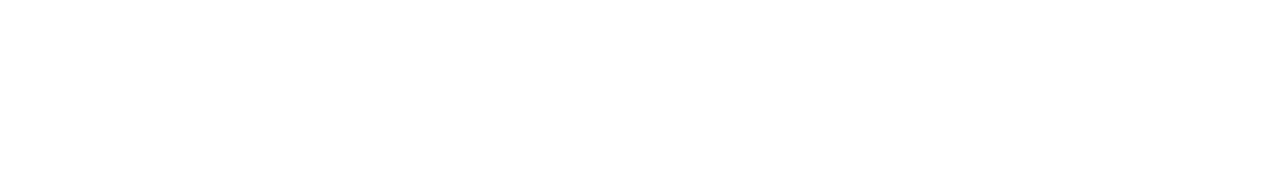
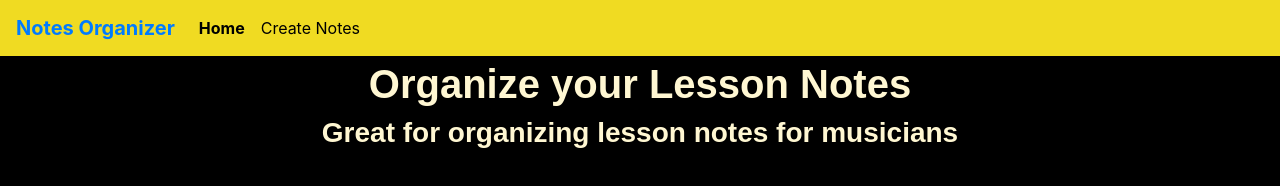
Before and after one commit to Justin135/NoteOrganizer, a plain HTML site: page index.html in a window 1280 px wide. Drawn offline with nearby package versions, Linux system fonts and the light colour scheme.

Commit message:
Added some basic elements.

```diff
--- /dev/null
+++ b/css/style.css
@@ -0,0 +1,46 @@
+body {
+    padding-top: 60px;
+    background-color: black;
+}
+
+@media screen and (max-width: 768px) {
+    body {
+        padding-top: 65px;
+    }
+}
+
+.navbar-brand {
+    font-weight: bold;
+}
+
+.navcustom {
+    background-color: #f0db22;
+    color: #fff7d2;
+}
+
+.inactive {
+    color: black !important;
+}
+
+.inactive:hover {
+    color: gray;
+}
+
+.active {
+    color: black !important;
+    font-weight: bolder;
+}
+
+h1 {
+    text-align: center;
+    font-family: Arial, Helvetica, sans-serif;
+    font-weight: bold;
+    color: #fff7d2;
+}
+
+h3 {
+    text-align: center;
+    font-family: Arial, Helvetica, sans-serif;
+    font-weight: bold;
+    color: #fff7d2;
+}
--- a/index.html
+++ b/index.html
@@ -7,12 +7,34 @@
     <title>Notes Organizer</title>
 
     <link rel="stylesheet" href="https://stackpath.bootstrapcdn.com/bootstrap/4.3.1/css/bootstrap.min.css" integrity="sha384-ggOyR0iXCbMQv3Xipma34MD+dH/1fQ784/j6cY/iJTQUOhcWr7x9JvoRxT2MZw1T" crossorigin="anonymous">
+    <link rel="stylesheet" href="css/style.css">
 </head>
 <body>
 
+    <nav class="navcustom navbar navbar-expand-lg fixed-top">
+        <a class="navbar-brand" href="#">Notes Organizer</a>
+        <button class="navbar-toggler" type="button" data-toggle="collapse" data-target="#navbarNavDropdown" aria-controls="navbarNavDropdown" aria-expanded="false" aria-label="Toggle navigation">
+            <span class="navbar-toggler-icon"></span>
+        </button>
+        <div class="collapse navbar-collapse" id="navbarNavDropdown">
+            <ul class="navbar-nav">
+                <li class="nav-item">
+                <a class="nav-link active" href="#">Home <span class="sr-only">(current)</span></a>
+                </li>
+                <li class="nav-item">
+                <a class="nav-link inactive" href="#">Create Notes</a>
+                </li>
+            </ul>
+        </div>
+    </nav>
+
+    <div role="main" class="container header">
+        <h1>Organize your Lesson Notes</h1>
+        <h3>Great for organizing lesson notes for musicians</h3>
+    </div>
 
     <script src="https://code.jquery.com/jquery-3.3.1.slim.min.js" integrity="sha384-q8i/X+965DzO0rT7abK41JStQIAqVgRVzpbzo5smXKp4YfRvH+8abtTE1Pi6jizo" crossorigin="anonymous"></script>
-<script src="https://cdnjs.cloudflare.com/ajax/libs/popper.js/1.14.7/umd/popper.min.js" integrity="sha384-UO2eT0CpHqdSJQ6hJty5KVphtPhzWj9WO1clHTMGa3JDZwrnQq4sF86dIHNDz0W1" crossorigin="anonymous"></script>
-<script src="https://stackpath.bootstrapcdn.com/bootstrap/4.3.1/js/bootstrap.min.js" integrity="sha384-JjSmVgyd0p3pXB1rRibZUAYoIIy6OrQ6VrjIEaFf/nJGzIxFDsf4x0xIM+B07jRM" crossorigin="anonymous"></script>
+    <script src="https://cdnjs.cloudflare.com/ajax/libs/popper.js/1.14.7/umd/popper.min.js" integrity="sha384-UO2eT0CpHqdSJQ6hJty5KVphtPhzWj9WO1clHTMGa3JDZwrnQq4sF86dIHNDz0W1" crossorigin="anonymous"></script>
+    <script src="https://stackpath.bootstrapcdn.com/bootstrap/4.3.1/js/bootstrap.min.js" integrity="sha384-JjSmVgyd0p3pXB1rRibZUAYoIIy6OrQ6VrjIEaFf/nJGzIxFDsf4x0xIM+B07jRM" crossorigin="anonymous"></script>
 </body>
 </html>
```
